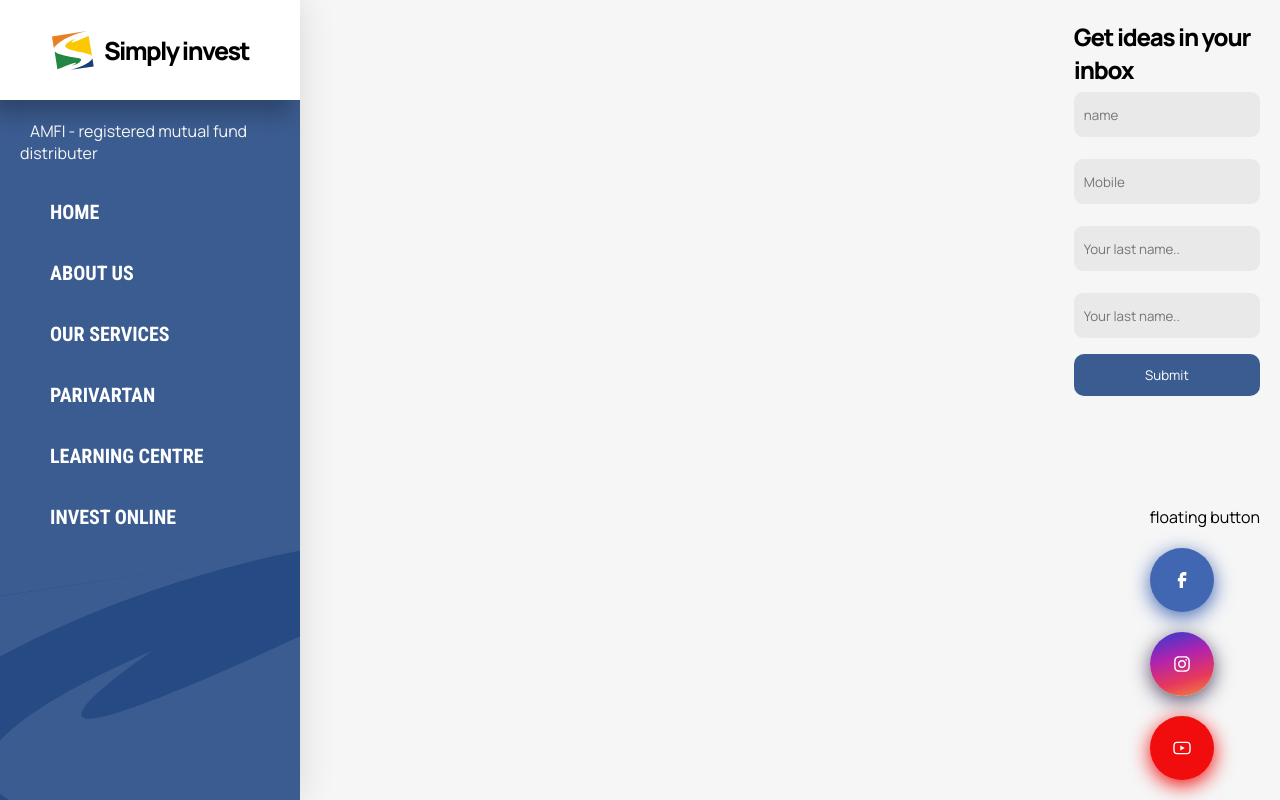
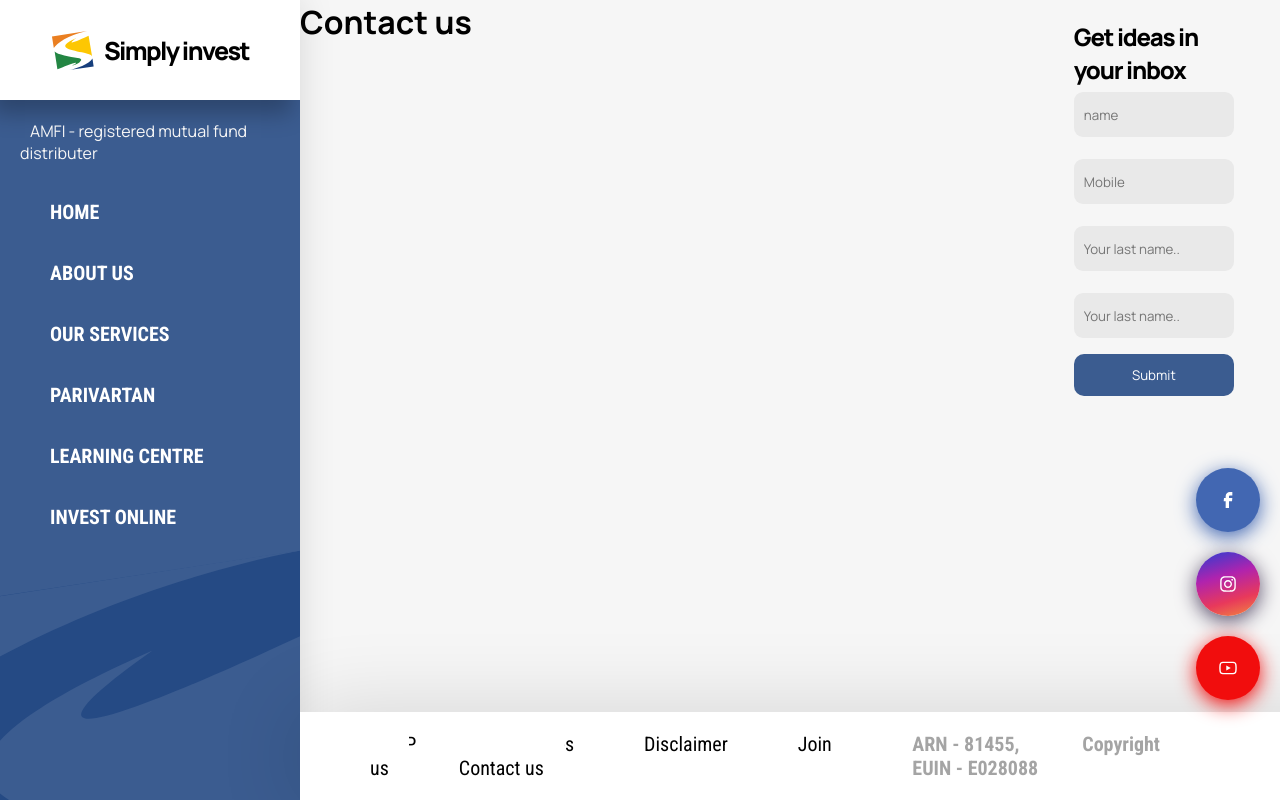
Before and after one commit to npaul2173/simplyInvest, a React (Create React App) app: page /contactUs in a window 1280 px wide. Built offline with nearby package versions, Linux system fonts and the light colour scheme.

Commit message:
Lower routes defined |

```diff
--- a/src/app/App.js
+++ b/src/app/App.js
@@ -4,7 +4,7 @@ import React from "react";
 import { NavBar } from "../nav";
 // import { LowerNav } from "../lowerNav";
 import { BrowserRouter, Switch, Route } from "react-router-dom";
-import { Routes } from "../nav/routes";
+import { LowerRoutes, Routes } from "../nav/routes";
 import { ContactForm } from "../contact";
 import { LowerNav } from "../lowerNav";
 import { FloatingButtons } from "../floatingButtons";
@@ -22,9 +22,12 @@ const App = () => {
                   <route.component />
                 </Route>
               ))}
+              {LowerRoutes.map((route) => (
+                <Route exact path={route.path} key={route.path}>
+                  <route.component />
+                </Route>
+              ))}
             </Switch>
-
-            {/* <LowerNav /> */}
           </div>
 
           <div className="contactWrapper">
@@ -32,6 +35,7 @@ const App = () => {
           </div>
         </div>
       </div>
+      <LowerNav />
       <FloatingButtons />
     </BrowserRouter>
   );
--- a/src/contact/index.styles.css
+++ b/src/contact/index.styles.css
@@ -43,6 +43,7 @@ input[type="text"], select, textarea {
 .container {
   border-radius: 5px;
   padding: 20px;
+  max-width: 200px;
 }
 
 /*# sourceMappingURL=contact.css.map */
--- a/src/floatingButtons/index.js
+++ b/src/floatingButtons/index.js
@@ -6,7 +6,6 @@ import "./index.styles.css";
 export const FloatingButtons = () => {
   return (
     <div className="floatingButtonWrapper">
-      <header>floating button</header>
       <FacebookFloatingButton />
       <InstagramFloatingButton />
       <YoutubeFloatingButton />
--- a/src/floatingButtons/index.styles.css
+++ b/src/floatingButtons/index.styles.css
@@ -7,13 +7,19 @@
   justify-content: center;
   align-items: center;
   display: flex;
+  cursor: pointer;
+  transition: 0.3s;
+}
+
+.fab:active {
+  transform: scale(.9);
 }
 
 .floatingButtonWrapper {
   z-index: 100;
   position: fixed;
   z-index: 200;
-  bottom: 20px;
+  bottom: 100px;
   right: 20px;
 }
 
--- a/src/index.css
+++ b/src/index.css
@@ -7,6 +7,9 @@
   list-style: none;
   font-family: "Manrope", sans-serif;
   box-sizing: border-box;
+  user-select: none;
+  -moz-user-select: none;
+  -webkit-user-select: none;
 }
 
 body {
--- a/src/lowerNav/index.js
+++ b/src/lowerNav/index.js
@@ -1,19 +1,32 @@
 import React from "react";
+import { NavLink } from "react-router-dom/cjs/react-router-dom.min";
+import { LowerRoutes } from "../nav/routes";
 import "./index.styles.css";
 
 export const LowerNav = () => {
   return (
     <div className="lowernav">
       <div className="loweNavcontainer">
-        <a href="/sip" class="active">
+        {LowerRoutes.map((prop, key) => {
+          return (
+            <NavLink to={prop.path} key={key}>
+              <span className="navSpan">{prop.sidebarName}</span>
+            </NavLink>
+          );
+        })}
+
+        {/* <a href="/sip" class="active">
           SIP
         </a>
         <a href="/associates">Associates</a>
         <a href="/disclaimer">Disclaimer </a>
         <a href="/joinUs">Join us</a>
-        <a href="/contactUs">Contact us</a>
+        <a href="/contactUs">Contact us</a> */}
       </div>
-      <div className="infoConatiner"></div>
+      <div className="infoConatiner">
+        <h4>ARN - 81455, EUIN - E028088</h4>
+        <h4>Copyright</h4>
+      </div>
     </div>
   );
 };
--- a/src/lowerNav/index.styles.css
+++ b/src/lowerNav/index.styles.css
@@ -1,8 +1,9 @@
  .lowernav {
    background-color: rgb(255, 255, 255);
    /* overflow: hidden; */
-   position: absolute;
+   position: fixed;
    bottom: 0;
+   width: 100%;
    box-shadow: 0px 0px 86px rgba(0, 0, 0, 0.14);
    margin-left: 300px;
    display: flex;
@@ -12,12 +13,17 @@
    /* transition: all .5s ease; */
  }
 
+ .loweNavcontainer {
+   margin-left: 50px;
+ }
+
  .lowernav a {
    padding: 20px;
    background-color: rgb(255, 255, 255);
    font-family: 'Roboto Condensed' !important;
    font-weight: 400;
    color: black;
+   margin-right: 30px;
    font-size: 20px;
  }
 
@@ -30,6 +36,22 @@
    background: linear-gradient(0deg, rgba(234, 100, 33, 1) 0%, rgba(234, 151, 33, 1) 100%);
  }
 
+ .lowernav .navSpan {
+   font-family: 'Roboto Condensed' !important;
+ }
+
  .infoConatiner {
-   background-color: aqua;
+   /* background-color: aqua; */
+   display: flex;
+   flex-direction: row;
+   margin-right: 400px
  }
+
+ .infoConatiner h4 {
+   background-color: rgb(255, 255, 255);
+   font-family: 'Roboto Condensed' !important;
+   font-weight: 700;
+   color: #A4A4A4;
+   font-size: 20px;
+   margin-left: 40px;
+ }
--- a/src/nav/routes.js
+++ b/src/nav/routes.js
@@ -15,6 +15,52 @@ const LearningCenter = () => {
 const InvestOnline = () => {
   return <h1>Invest online</h1>;
 };
+
+const Sip = () => {
+  return <h1>Sip</h1>;
+};
+
+const Associates = () => {
+  return <h1>Associates</h1>;
+};
+
+const Disclaimer = () => {
+  return <h1>Disclaimer</h1>;
+};
+const JoinUs = () => {
+  return <h1>Join Us</h1>;
+};
+const Contactus = () => {
+  return <h1>Contact us</h1>;
+};
+
+export const LowerRoutes = [
+  {
+    path: "/sip",
+    sidebarName: "SIP",
+    component: Sip,
+  },
+  {
+    path: "/associates",
+    sidebarName: "Associates",
+    component: Associates,
+  },
+  {
+    path: "/disclaimer",
+    sidebarName: "Disclaimer",
+    component: Disclaimer,
+  },
+  {
+    path: "/joinUs",
+    sidebarName: "Join us",
+    component: JoinUs,
+  },
+  {
+    path: "/contactUs",
+    sidebarName: "Contact us",
+    component: Contactus,
+  },
+];
 
 export const Routes = [
   {
```
